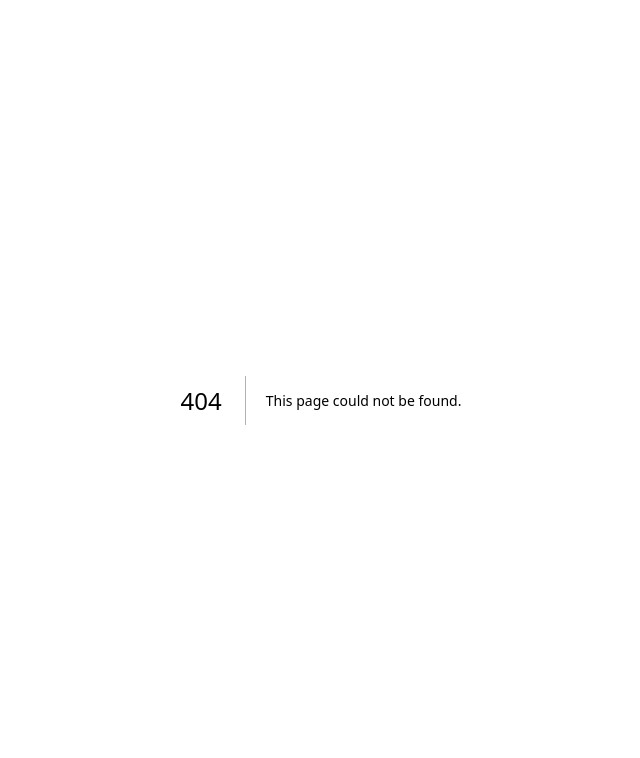
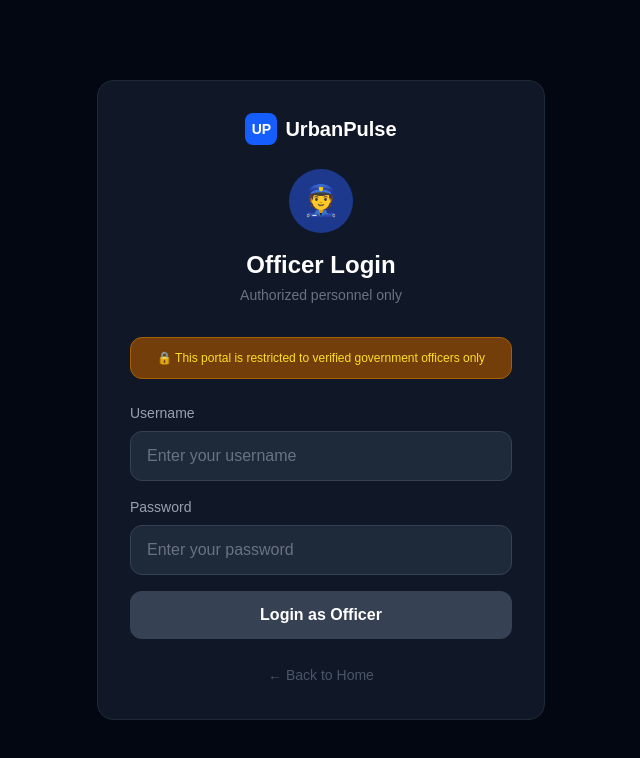
Before and after one commit to monishasundaram/UrbanPulse, a Next.js app in the folder frontend/: page /officer/login in a window 1280 px wide. Before the commit this address had no page. Shown: the top 758 px of the page, without its empty margins (319-959 px from the left). Built offline with nearby package versions, Linux system fonts and the light colour scheme.

Commit message:
add officer login and admin officer management

```diff
--- /dev/null
+++ b/frontend/app/officer/login/page.js
@@ -0,0 +1,109 @@
+'use client';
+import { useState } from 'react';
+import Link from 'next/link';
+import { useRouter } from 'next/navigation';
+
+export default function OfficerLogin() {
+  const router = useRouter();
+  const [username, setUsername] = useState('');
+  const [password, setPassword] = useState('');
+  const [error, setError] = useState('');
+  const [loading, setLoading] = useState(false);
+
+  const handleLogin = async () => {
+    if (!username || !password) return;
+    setLoading(true);
+    setError('');
+    try {
+      const res = await fetch(`${process.env.NEXT_PUBLIC_API_URL}/api/auth/officer-login`, {
+        method: 'POST',
+        headers: { 'Content-Type': 'application/json' },
+        body: JSON.stringify({ username, password })
+      });
+      const data = await res.json();
+      if (data.success) {
+        localStorage.setItem('officerToken', data.token);
+        localStorage.setItem('officerId', data.officerId);
+        localStorage.setItem('officerName', data.name);
+        router.push('/officer');
+      } else {
+        setError(data.message);
+      }
+    } catch (err) {
+      setError('Connection failed. Try again.');
+    }
+    setLoading(false);
+  };
+
+  return (
+    <main className="min-h-screen bg-gray-950 flex items-center justify-center px-4">
+      <div className="w-full max-w-md">
+        <div className="bg-gray-900 rounded-2xl p-8 border border-gray-800">
+
+          {/* Header */}
+          <div className="text-center mb-8">
+            <Link href="/" className="inline-flex items-center gap-2 mb-6">
+              <div className="w-8 h-8 bg-blue-600 rounded-lg flex items-center justify-center font-bold text-sm text-white">UP</div>
+              <span className="text-xl font-bold text-white">UrbanPulse</span>
+            </Link>
+            <div className="w-16 h-16 bg-blue-900 rounded-full flex items-center justify-center mx-auto mb-4">
+              <span className="text-3xl">👮</span>
+            </div>
+            <h1 className="text-2xl font-bold text-white">Officer Login</h1>
+            <p className="text-gray-500 text-sm mt-1">Authorized personnel only</p>
+          </div>
+
+          {/* Warning */}
+          <div className="bg-yellow-900 border border-yellow-700 rounded-xl p-3 mb-6 text-center">
+            <p className="text-yellow-300 text-xs">🔒 This portal is restricted to verified government officers only</p>
+          </div>
+
+          {/* Form */}
+          <div className="space-y-4">
+            <div>
+              <label className="text-gray-400 text-sm mb-2 block">Username</label>
+              <input
+                type="text"
+                value={username}
+                onChange={e => setUsername(e.target.value)}
+                placeholder="Enter your username"
+                className="w-full bg-gray-800 border border-gray-700 rounded-xl px-4 py-3 text-white placeholder-gray-500 focus:outline-none focus:border-blue-500"
+              />
+            </div>
+            <div>
+              <label className="text-gray-400 text-sm mb-2 block">Password</label>
+              <input
+                type="password"
+                value={password}
+                onChange={e => setPassword(e.target.value)}
+                onKeyDown={e => e.key === 'Enter' && handleLogin()}
+                placeholder="Enter your password"
+                className="w-full bg-gray-800 border border-gray-700 rounded-xl px-4 py-3 text-white placeholder-gray-500 focus:outline-none focus:border-blue-500"
+              />
+            </div>
+
+            {error && (
+              <div className="bg-red-900 border border-red-700 rounded-xl p-3 text-red-300 text-sm text-center">
+                {error}
+              </div>
+            )}
+
+            <button
+              onClick={handleLogin}
+              disabled={!username || !password || loading}
+              className="w-full bg-blue-600 hover:bg-blue-700 disabled:bg-gray-700 disabled:cursor-not-allowed py-3 rounded-xl font-semibold text-white transition"
+            >
+              {loading ? 'Logging in...' : 'Login as Officer'}
+            </button>
+          </div>
+
+          <div className="mt-6 text-center">
+            <Link href="/" className="text-gray-600 text-sm hover:text-gray-400">
+              ← Back to Home
+            </Link>
+          </div>
+        </div>
+      </div>
+    </main>
+  );
+}
```
Also changed, not shown: 1 other file (tests, documents, lock files or other folders).
